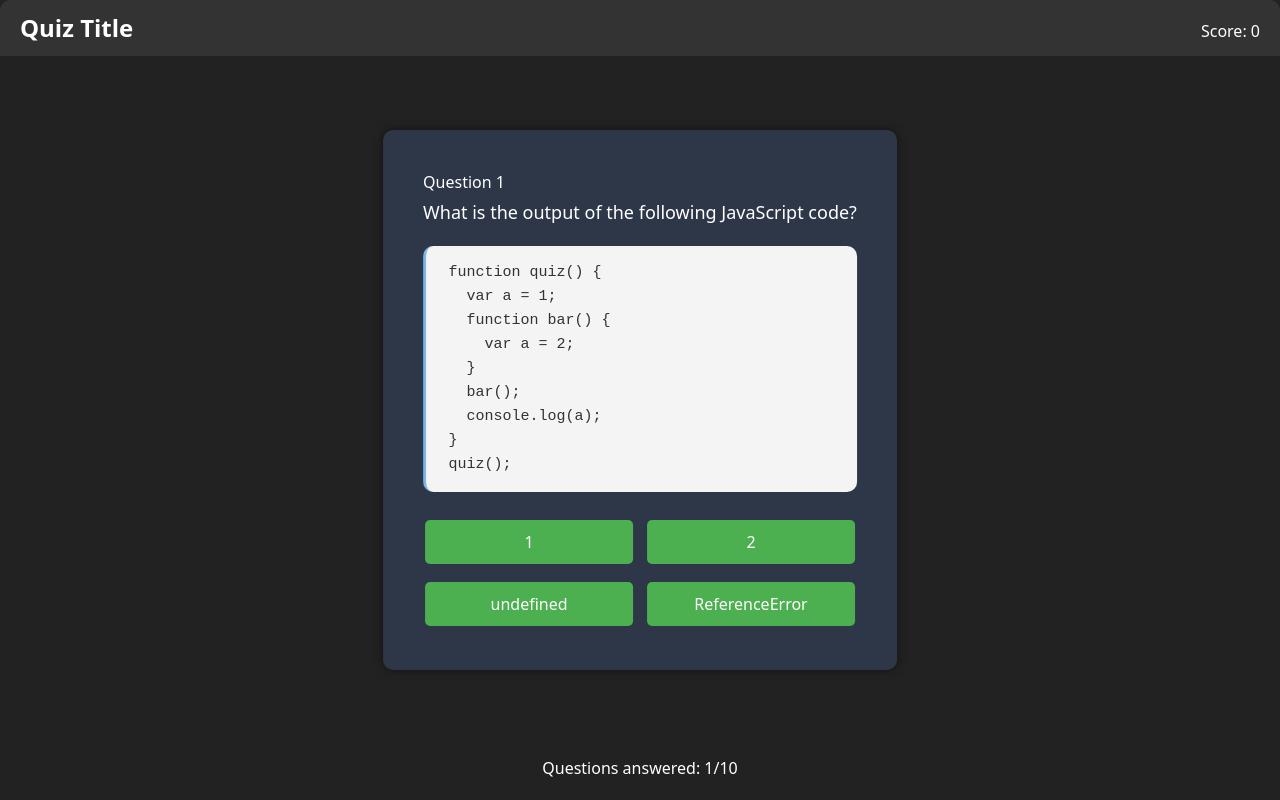
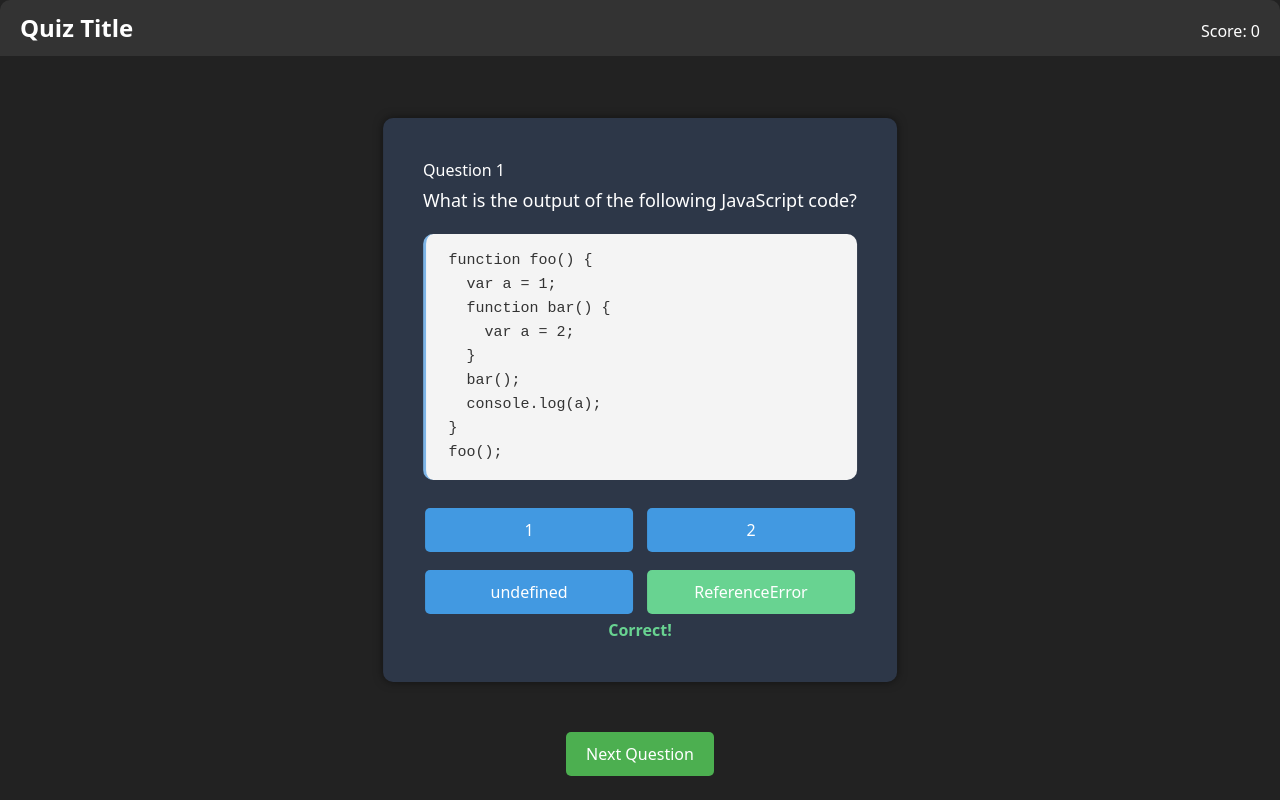
Before and after one commit to elc1090/project2-2024a-fork-aapi-renan, a React app in the folder dev-quiz/: page / in a window 1280 px wide. Both pictures are taken after a click on the button "ReferenceError". Built offline with nearby package versions, Linux system fonts and the light colour scheme.

Commit message:
develop quiz state changes

```diff
--- a/dev-quiz/src/components/button/button.js
+++ b/dev-quiz/src/components/button/button.js
@@ -1,5 +1,3 @@
-// Button.js
-
 import React from 'react';
 import styled from 'styled-components';
 
@@ -16,14 +14,15 @@ const StyledButton = styled.button`
   cursor: pointer;
   border-radius: 5px;
   transition-duration: 0.4s;
+
   &:hover {
     background-color: #45a049;
   }
 `;
 
-const Button = ({ children }) => {
+const Button = ({ children, onClick, style, disabled }) => {
   return (
-    <StyledButton>
+    <StyledButton onClick={onClick} style={style} disabled={disabled}>
       {children}
     </StyledButton>
   );
--- /dev/null
+++ b/dev-quiz/src/components/header/header.js
@@ -0,0 +1,40 @@
+import React from 'react';
+import styled from 'styled-components';
+
+const AppBar = styled.div`
+  position: fixed;
+  top: 0;
+  left: 0;
+  width: 100%;
+  background-color: #333;
+  padding: 10px 20px;
+  border-radius: 10px 10px 0 0;
+  display: flex;
+  justify-content: space-between;
+  align-items: center;
+  z-index: 1;
+`;
+
+const Title = styled.h1`
+  color: white;
+  font-size: 24px;
+  font-weight: bold;
+  margin: 0;
+`;
+
+const Score = styled.p`
+  color: white;
+  font-size: 16px;
+  margin: 5px 0 0;
+`;
+
+const Header = ({ title, score }) => {
+  return (
+    <AppBar>
+      <Title>{title}</Title>
+      <Score>Score: {score}</Score>
+    </AppBar>
+  );
+};
+
+export default Header;
--- a/dev-quiz/src/components/quiz/QuizPage.js
+++ b/dev-quiz/src/components/quiz/QuizPage.js
@@ -1,8 +1,15 @@
 // QuizPage.js
 
-import React from 'react';
-import styled from 'styled-components';
-import Button from '../button/button.js';
+import React, { useState } from "react";
+import styled from "styled-components";
+import Button from "../button/button.js";
+import Header from "../header/header.js";
+
+
+// Styled components for the quiz page layout
+const PageContainer = styled.div`
+  position: relative;
+`;
 
 const Container = styled.div`
   position: fixed;
@@ -14,32 +21,8 @@ const Container = styled.div`
   border-radius: 10px;
   max-width: 80%;
   box-shadow: 0px 0px 10px rgba(0, 0, 0, 0.5);
-`;
-
-const AppBar = styled.div`
-  position: fixed;
-  top: 0;
-  left: 0;
-  width: 100%;
-  background-color: #333;
-  padding: 10px 20px;
-  border-radius: 10px 10px 0 0;
-  display: flex;
-  justify-content: space-between;
-  align-items: center;
-`;
-
-const Title = styled.h1`
-  color: white;
-  font-size: 24px;
-  font-weight: bold;
-  margin: 0;
-`;
-
-const Score = styled.p`
-  color: white;
-  font-size: 16px;
-  margin: 5px 0 0;
+  transition: transform 0.2s ease-in-out;
+  text-align: left;
 `;
 
 const QuestionNumber = styled.p`
@@ -53,7 +36,6 @@ const Question = styled.p`
   color: white;
   font-size: 18px;
   margin-bottom: 20px;
-  text-align: center;
 `;
 
 const Code = styled.pre`
@@ -79,6 +61,12 @@ const Options = styled.div`
   gap: 10px;
 `;
 
+const AnswerFeedback = styled.p`
+  color: ${({ correct }) => (correct ? '#68d391' : '#f56565')};
+  font-weight: bold;
+  text-align: center;
+`;
+
 const Footer = styled.div`
   position: fixed;
   bottom: 20px;
@@ -86,20 +74,23 @@ const Footer = styled.div`
   transform: translateX(-50%);
   color: white;
   font-size: 16px;
+  display: flex;
+  justify-content: center;
+  align-items: center;
+  width: 100%;
+`;
+
+const NextQuestionButton = styled(Button)`
+  margin-top: 20px;
 `;
 
 const QuizPage = () => {
-  return (
-    <>
-      <AppBar>
-        <Title>Quiz Title</Title>
-        <Score>Score: 0</Score>
-      </AppBar>
-      <Container>
-        <QuestionNumber>Question 1</QuestionNumber>
-        <Question>What is the output of the following JavaScript code?</Question>
-        <Code>
-          {`function quiz() {
+  // State variables for managing the quiz
+  const [questions, setQuestions] = useState([
+    {
+      id: 1,
+      question: "What is the output of the following JavaScript code?",
+      code: `function foo() {
   var a = 1;
   function bar() {
     var a = 2;
@@ -107,18 +98,150 @@ const QuizPage = () => {
   bar();
   console.log(a);
 }
-quiz();`}
-        </Code>
+foo();`,
+      options: [
+        { id: 1, text: "1" },
+        { id: 2, text: "2" },
+        { id: 3, text: "undefined" },
+        { id: 4, text: "ReferenceError" }
+      ],
+      correctAnswer: "ReferenceError",
+      answered: false
+    },
+    {
+      id: 1,
+      question: "What is the output of the following JavaScript code?",
+      code: `function foo() {
+  var a = 1;
+  function bar() {
+    var a = 2;
+  }
+  bar();
+  console.log(a);
+}
+foo();`,
+      options: [
+        { id: 1, text: "1" },
+        { id: 2, text: "2" },
+        { id: 3, text: "undefined" },
+        { id: 4, text: "ReferenceError" }
+      ],
+      correctAnswer: "ReferenceError",
+      answered: false
+    },
+    {
+      id: 1,
+      question: "What is the output of the following JavaScript code?",
+      code: `function foo() {
+  var a = 1;
+  function bar() {
+    var a = 2;
+  }
+  bar();
+  console.log(a);
+}
+foo();`,
+      options: [
+        { id: 1, text: "1" },
+        { id: 2, text: "2" },
+        { id: 3, text: "undefined" },
+        { id: 4, text: "ReferenceError" }
+      ],
+      correctAnswer: "ReferenceError",
+      answered: false
+    },
+    // Add more questions here
+  ]);
+  const [currentQuestionIndex, setCurrentQuestionIndex] = useState(0);
+  const [selectedAnswer, setSelectedAnswer] = useState(null);
+  const [score, setScore] = useState(0);
+
+  // Function to handle user's answer selection
+  const handleAnswerClick = (answer) => {
+    setSelectedAnswer(answer);
+    const updatedQuestions = [...questions];
+    updatedQuestions[currentQuestionIndex].answered = true;
+    setQuestions(updatedQuestions);
+  };
+
+  // Function to handle next question button click
+  const handleNextQuestion = () => {
+    // Check if an answer is selected
+    if (selectedAnswer !== null) {
+      // Check if the selected answer is correct
+      if (selectedAnswer === questions[currentQuestionIndex].correctAnswer) {
+        // Increment the score
+        setScore(score + 1);
+      }
+      // Move to the next question
+      setSelectedAnswer(null);
+      setCurrentQuestionIndex(currentQuestionIndex + 1);
+    } else {
+      // Display a message to select an answer
+      alert("Please select an answer");
+    }
+  };
+
+  return (
+    <PageContainer>
+      {/* Header component for quiz title, score, and questions answered */}
+      <Header title="Quiz Title" score={score} questionsAnswered={`${currentQuestionIndex}/${questions.length}`} />
+      {/* Container for question and options */}
+      <Container>
+        <QuestionNumber>Question {currentQuestionIndex + 1}</QuestionNumber>
+        <Question>{questions[currentQuestionIndex].question}</Question>
+        {questions[currentQuestionIndex].code && (
+          <Code>{questions[currentQuestionIndex].code}</Code>
+        )}
+        {/* Options for user to select */}
         <Options>
-          <Button>1</Button>
-          <Button>2</Button>
-          <Button>undefined</Button>
-          <Button>ReferenceError</Button>
+          {questions[currentQuestionIndex].options.map((option) => (
+            <Button
+              key={option.id}
+              onClick={() => handleAnswerClick(option.text)}
+              disabled={questions[currentQuestionIndex].answered}
+              style={{
+                // Color the button based on the user's selection
+                backgroundColor:
+                  selectedAnswer === option.text
+                    ? option.text === questions[currentQuestionIndex].correctAnswer
+                      ? "#68d391" // Green if correct answer
+                      : selectedAnswer === questions[currentQuestionIndex].correctAnswer
+                      ? "#f6e05e" // Yellow if wrong answer
+                      : "#f56565" // Red if wrong answer and not selected
+                    : (questions[currentQuestionIndex].answered === true && option.text === questions[currentQuestionIndex].correctAnswer)
+                    ? "#f6e05e"
+                    : "#4299e1", // Blue if not selected
+                borderColor:
+                  selectedAnswer === option.text
+                    ? option.text === questions[currentQuestionIndex].correctAnswer
+                      ? "#68d391"
+                      : selectedAnswer === questions[currentQuestionIndex].correctAnswer
+                      ? "#f6e05e"
+                      : "#f56565"
+                    : "#4299e1"
+              }}
+            >
+              {option.text}
+            </Button>
+          ))}
         </Options>
+        {/* Display feedback whether the answer is correct or wrong */}
+        {selectedAnswer && (
+          <AnswerFeedback correct={selectedAnswer === questions[currentQuestionIndex].correctAnswer}>
+            {selectedAnswer === questions[currentQuestionIndex].correctAnswer ? "Correct!" : "Wrong!"}
+          </AnswerFeedback>
+        )}
       </Container>
-      <Footer>Questions answered: 1/10</Footer>
-    </>
+      {/* Footer for next question button */}
+      <Footer>
+        {/* Show next question button only if an answer is selected and it's not the last question */}
+        {selectedAnswer !== null && currentQuestionIndex !== questions.length - 1 && (
+          <NextQuestionButton onClick={handleNextQuestion}>Next Question</NextQuestionButton>
+        )}
+      </Footer>
+    </PageContainer>
   );
-}
+};
 
 export default QuizPage;
```
